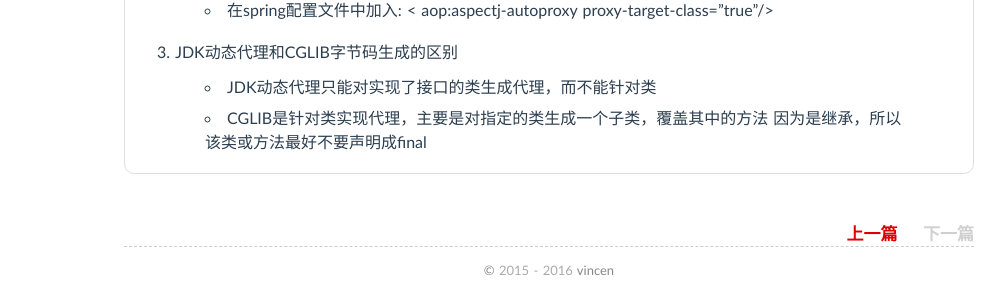
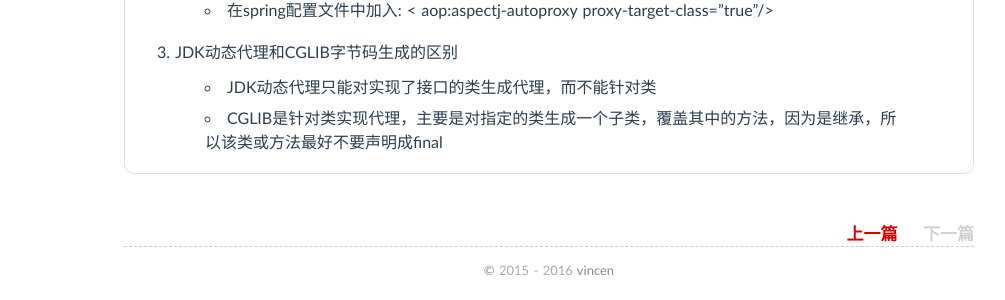
Before and after one commit to vincen/vincen.github.io, a Jekyll site: the page built from _posts/2016-08-04-000E.md, in a window 1280 px wide. Shown: the part 397-697 px from the top of the page, without its empty margins (91-1096 px from the left). Built offline with Jekyll 4.4.1, drawn with Linux system fonts in a browser that asks for light colours; comment, search, counter and statistics services are not loaded.

```diff
--- a/_posts/2016-08-04-000E.md
+++ b/_posts/2016-08-04-000E.md
@@ -16,5 +16,4 @@ tags: spring java
 
 3. JDK动态代理和CGLIB字节码生成的区别
 * JDK动态代理只能对实现了接口的类生成代理，而不能针对类
-* CGLIB是针对类实现代理，主要是对指定的类生成一个子类，覆盖其中的方法
-   因为是继承，所以该类或方法最好不要声明成final
+* CGLIB是针对类实现代理，主要是对指定的类生成一个子类，覆盖其中的方法，因为是继承，所以该类或方法最好不要声明成final
```
